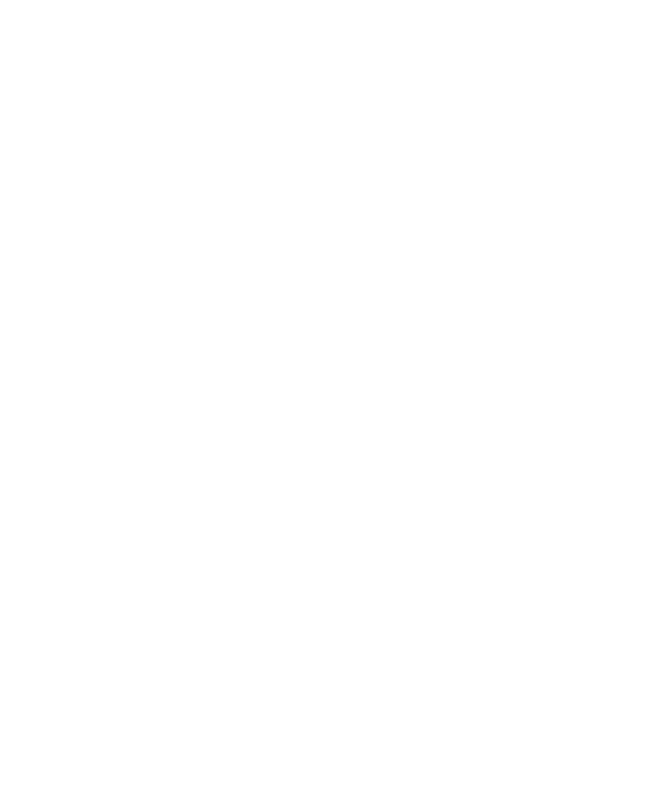
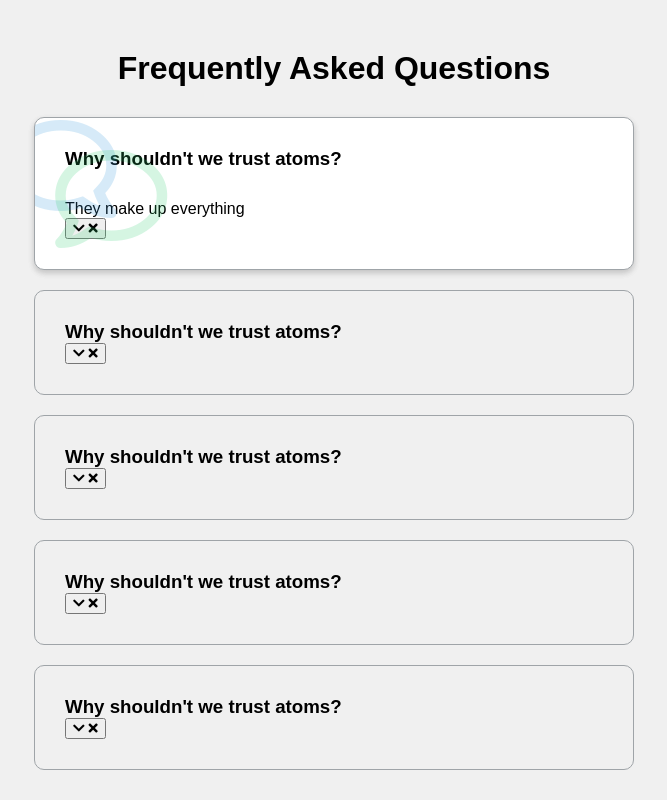
Before and after one commit to christinalorenzomontes/FAQ-Collapse, a plain HTML site: page index.html in a window 1280 px wide. Shown: the whole page, without its empty margins (306-973 px from the left). Drawn offline with Linux system fonts and the light colour scheme; a web font is replaced by a local one.

Commit message:
Add styling

```diff
--- a/index.html
+++ b/index.html
@@ -3,10 +3,88 @@
   <head>
     <meta charset="UTF-8" />
     <meta name="viewport" content="width=device-width, initial-scale=1.0" />
+    <link rel="stylesheet" href="https://cdnjs.cloudflare.com/ajax/libs/font-awesome/5.15.3/css/all.min.css" integrity="sha512-iBBXm8fW90+nuLcSKlbmrPcLa0OT92xO1BIsZ+ywDWZCvqsWgccV3gFoRBv0z+8dLJgyAHIhR35VZc2oM/gI1w==" crossorigin="anonymous" referrerpolicy="no-referrer" />
     <link rel="stylesheet" href="style.css" />
-    <title>FAQ Collapse</title>
+    <title>FAQ</title>
   </head>
   <body>
+    <h1>Frequently Asked Questions</h1>
+    <div class="faq-container">
+      <div class="faq active">
+        <h3 class="faq-title">
+          Why shouldn't we trust atoms?
+        </h3>
+
+        <p class="faq-text">
+          They make up everything
+        </p>
+
+        <button>
+          <i class="fas fa-chevron-down"></i>
+          <i class="fas fa-times"></i>
+        </button>
+      </div>
+
+      <div class="faq">
+        <h3 class="faq-title">
+          Why shouldn't we trust atoms?
+        </h3>
+
+        <p class="faq-text">
+          They make up everything
+        </p>
+
+        <button>
+          <i class="fas fa-chevron-down"></i>
+          <i class="fas fa-times"></i>
+        </button>
+      </div>
+
+      <div class="faq">
+        <h3 class="faq-title">
+          Why shouldn't we trust atoms?
+        </h3>
+
+        <p class="faq-text">
+          They make up everything
+        </p>
+
+        <button>
+          <i class="fas fa-chevron-down"></i>
+          <i class="fas fa-times"></i>
+        </button>
+      </div>
+
+      <div class="faq">
+        <h3 class="faq-title">
+          Why shouldn't we trust atoms?
+        </h3>
+
+        <p class="faq-text">
+          They make up everything
+        </p>
+
+        <button>
+          <i class="fas fa-chevron-down"></i>
+          <i class="fas fa-times"></i>
+        </button>
+      </div>
+
+      <div class="faq">
+        <h3 class="faq-title">
+          Why shouldn't we trust atoms?
+        </h3>
+
+        <p class="faq-text">
+          They make up everything
+        </p>
+
+        <button>
+          <i class="fas fa-chevron-down"></i>
+          <i class="fas fa-times"></i>
+        </button>
+      </div>
+    </div>
     <script src="script.js"></script>
   </body>
 </html>
--- a/style.css
+++ b/style.css
@@ -6,12 +6,64 @@
 
 body {
   font-family: "Muli", sans-serif;
-  display: flex;
-  align-items: center;
-  justify-content: center;
+  background-color: #f0f0f0;
+}
+
+h1 {
+  margin: 50px 0 30px;
   text-align: center;
-  height: 100vh;
+}
+
+.faq-container {
+  max-width: 600px;
+  margin: 0 auto;
+}
+
+.faq {
+  background-color: transparent;
+  border: 1px solid #9fa4a8;
+  border-radius: 10px;
+  margin: 20px 0;
+  padding: 30px;
+  position: relative;
   overflow: hidden;
-  margin: 0;
-  padding: 20px;
+  transition: 0.3s ease;
 }
+
+.faq.active {
+  background-color: #fff;
+  box-shadow: 0 3px 6px rgba(0, 0, 0, 0.1), 0 3px 6px rgba(0, 0, 0, 0.1);
+}
+
+.faq.active::before,
+.faq.active::after {
+  content: '\f075';
+  font-family: 'Font Awesome 5 Free';
+  color: #2ecc71;
+  font-size: 7rem;
+  position: absolute;
+  opacity: 0.2;
+  top: 20px;
+  left: 20px;
+  z-index: 0;
+}
+
+.faq.active::before {
+  color: #3498db;
+  top: -10px;
+  left: -30px;
+  transform: rotateY(180deg);
+}
+
+.faq-title {
+  margin: 0 35px 0 0;
+}
+
+.faq-text {
+  display: none;
+  margin: 30px 0 0;
+}
+
+.faq.active .faq-text {
+  display: block;
+}
```
